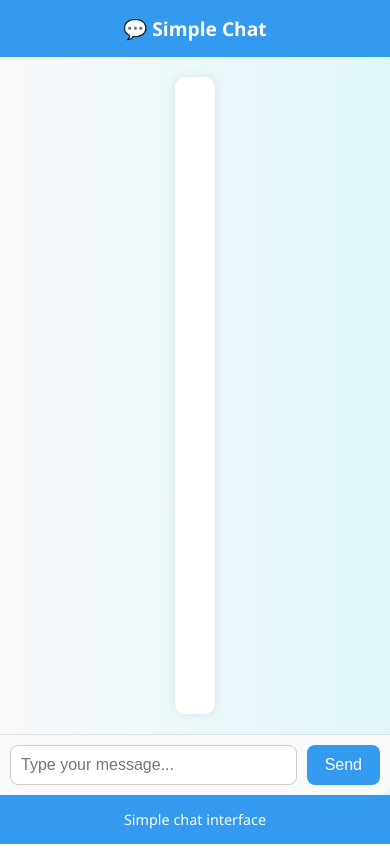
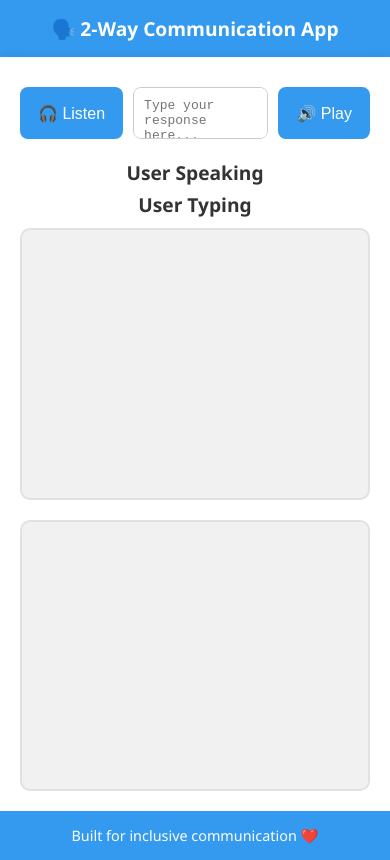
Before and after one commit to SAMP2811/Chat-App, a plain HTML site: page index.html in a window 390 px wide. Drawn offline with Linux system fonts and the light colour scheme.

Commit message:
Update index.html
Back to OG

```diff
--- a/index.html
+++ b/index.html
@@ -3,18 +3,15 @@
 <head>
   <meta charset="UTF-8" />
   <meta name="viewport" content="width=device-width, initial-scale=1.0"/>
-    <title>Chat Interface</title>
+  <title>2-Way Communication</title>
   <style>
     body {
       font-family: 'Segoe UI', sans-serif;
       margin: 0;
       padding: 0;
       background: linear-gradient(to right, #f8f9fa, #e0f7fa);
-            display: flex;
-            flex-direction: column;
-            min-height: 100vh;
     }
-        header {
+    header, footer {
       background-color: #339af0;
       color: white;
       padding: 15px;
@@ -22,60 +19,36 @@
       font-size: 1.2em;
       font-weight: bold;
     }
-        .chat-container {
-            max-width: 800px;
-            margin: 20px auto;
+    footer {
+      font-size: 0.9em;
+      font-weight: normal;
+    }
+    .container {
+      max-width: 1000px;
+      margin: auto;
       padding: 20px;
       background: #ffffff;
-            border-radius: 10px;
-            box-shadow: 0 0 10px rgba(0,0,0,0.1);
+      min-height: calc(100vh - 130px);
       display: flex;
       flex-direction: column;
-            flex-grow: 1;
-            overflow-y: auto;
-            scroll-behavior: smooth;
+      box-shadow: 0 0 10px rgba(0,0,0,0.1);
     }
-        .message-container {
+    .controls {
       display: flex;
-            margin-bottom: 10px;
-            align-items: flex-start;
+      justify-content: space-between;
+      margin: 10px 0 20px;
+      gap: 10px;
+      flex-wrap: wrap;
     }
-        .user-message {
-            background-color: #d3f9d8;
-            color: #212529;
-            border: 1px solid #69db7c;
-            border-radius: 10px 10px 0 10px;
-            padding: 10px 15px;
-            max-width: 70%;
-            word-wrap: break-word;
-            align-self: flex-end;
-        }
-        .other-message {
-            background-color: #d0ebff;
-            color: #212529;
-            border: 1px solid #74c0fc;
-            border-radius: 10px 10px 10px 0;
-            padding: 10px 15px;
-            max-width: 70%;
-            word-wrap: break-word;
-            align-self: flex-start;
-        }
-        .input-area {
-            display: flex;
+    textarea {
+      flex: 1;
       padding: 10px;
-            background-color: #f8f9fa;
-            border-top: 1px solid #dee2e6;
-            border-radius: 0 0 10px 10px;
-        }
-        #messageInput {
-            flex-grow: 1;
-            padding: 10px;
+      resize: none;
+      border-radius: 8px;
       border: 1px solid #ccc;
-            border-radius: 8px;
-            margin-right: 10px;
       font-size: 1em;
     }
-        #sendButton {
+    button {
       padding: 10px 18px;
       border: none;
       border-radius: 8px;
@@ -85,81 +58,125 @@
       font-size: 1em;
       transition: background-color 0.2s;
     }
-        #sendButton:hover {
+    button:hover {
       background-color: #228be6;
     }
-        footer {
-            background-color: #339af0;
-            color: white;
+    .chat-labels {
+      display: flex;
+      justify-content: space-between;
+      font-weight: bold;
+      font-size: 1.2em;
+      padding-bottom: 10px;
+      color: #333;
+    }
+    .chat-area {
+      display: flex;
+      gap: 20px;
+      flex: 1;
+      flex-direction: row;
+    }
+    .column {
+      flex: 1;
+      display: flex;
+      flex-direction: column;
+      border: 2px solid #dee2e6;
+      border-radius: 10px;
       padding: 15px;
+      background: #f1f1f1;
+      height: 500px;
+      overflow-y: auto;
+      scroll-behavior: smooth;
+    }
+    .msg {
+      margin: 8px 0;
+      padding: 12px 15px;
+      border-radius: 15px;
+      max-width: 90%;
+      word-wrap: break-word;
+      font-size: 1em;
+      animation: fadeIn 0.3s ease-in;
+    }
+    .speaking {
+      background: #d0ebff;
+      align-self: flex-start;
+      border: 1px solid #74c0fc;
+    }
+    .typing {
+      background: #d3f9d8;
+      align-self: flex-end;
+      border: 1px solid #69db7c;
+    }
+    @media (max-width: 768px) {
+      .chat-area {
+        flex-direction: column;
+      }
+      .chat-labels {
+        flex-direction: column;
+        gap: 5px;
         text-align: center;
-            font-size: 0.9em;
-            font-weight: normal;
       }
-        .speaking-indicator {
-            font-style: italic;
-            color: #6c757d;
-            font-size: 0.9em;
-            margin-top: 5px;
     }
-        .align-right {
-            justify-content: flex-end;
-        }
-        .align-left {
-            justify-content: flex-start;
+    @keyframes fadeIn {
+      from {opacity: 0;}
+      to {opacity: 1;}
     }
   </style>
 </head>
 <body>
   <header>
-        💬 Simple Chat
+    🗣️ 2-Way Communication App
   </header>
-    <div class="chat-container" id="chatArea">
+  <div class="container">
+    <div class="controls">
+      <button onclick="startListening()">🎧 Listen</button>
+      <textarea id="textInput" rows="2" placeholder="Type your response here..."></textarea>
+      <button onclick="sendMessage()">🔊 Play</button>
     </div>
-    <div class="input-area">
-        <input type="text" id="messageInput" placeholder="Type your message...">
-        <button id="sendButton">Send</button>
+    <div class="chat-labels">
+      <span>User Speaking</span>
+      <span>User Typing</span>
+    </div>
+    <div class="chat-area">
+      <div class="column" id="speakingChat"></div>
+      <div class="column" id="typingChat"></div>
+    </div>
   </div>
   <footer>
-        Simple chat interface
+    Built for inclusive communication ❤️
   </footer>
 
   <script>
-        const chatArea = document.getElementById("chatArea");
-        const messageInput = document.getElementById("messageInput");
-        const sendButton = document.getElementById("sendButton");
+    const speakingChat = document.getElementById("speakingChat");
+    const typingChat = document.getElementById("typingChat");
+    const input = document.getElementById("textInput");
 
-        function addMessage(text, isUser) {
-            const messageContainer = document.createElement("div");
-            messageContainer.classList.add("message-container");
-            messageContainer.classList.add(isUser ? "align-right" : "align-left");
-
-            const messageDiv = document.createElement("div");
-            messageDiv.classList.add(isUser ? "user-message" : "other-message");
-            messageDiv.innerText = text;
-
-            messageContainer.appendChild(messageDiv);
-            chatArea.appendChild(messageContainer);
-            chatArea.scrollTop = chatArea.scrollHeight;
+    function addMessage(target, text, className) {
+      const msg = document.createElement("div");
+      msg.className = "msg " + className;
+      msg.innerText = text;
+      target.appendChild(msg);
+      target.scrollTop = target.scrollHeight;
     }
 
-        sendButton.addEventListener("click", () => {
-            const messageText = messageInput.value.trim();
-            if (messageText) {
-                addMessage(messageText, true);
-                // Simulate receiving a message after a short delay
-                setTimeout(() => {
-                    addMessage(`Echo: ${messageText}`, false);
-                }, 500);
-                messageInput.value = "";
+    function startListening() {
+      const recognition = new (window.SpeechRecognition || window.webkitSpeechRecognition)();
+      recognition.lang = 'en-US';
+      recognition.start();
+      recognition.onresult = (event) => {
+        const transcript = event.results[0][0].transcript;
+        addMessage(speakingChat, transcript, "speaking");
+      };
     }
-        });
 
-        messageInput.addEventListener("keypress", (event) => {
-            if (event.key === "Enter") {
-                sendButton.click();
+    function sendMessage() {
+      const text = input.value.trim();
+      if (!text) return;
+      addMessage(typingChat, text, "typing");
+      input.value = "";
+      const tts = new SpeechSynthesisUtterance(text);
+      tts.lang = 'en-US';
+      window.speechSynthesis.speak(tts);
     }
-        });
   </script>
 </body>
 </html>
```
Lines whose indentation alone changed are shown as unchanged.
